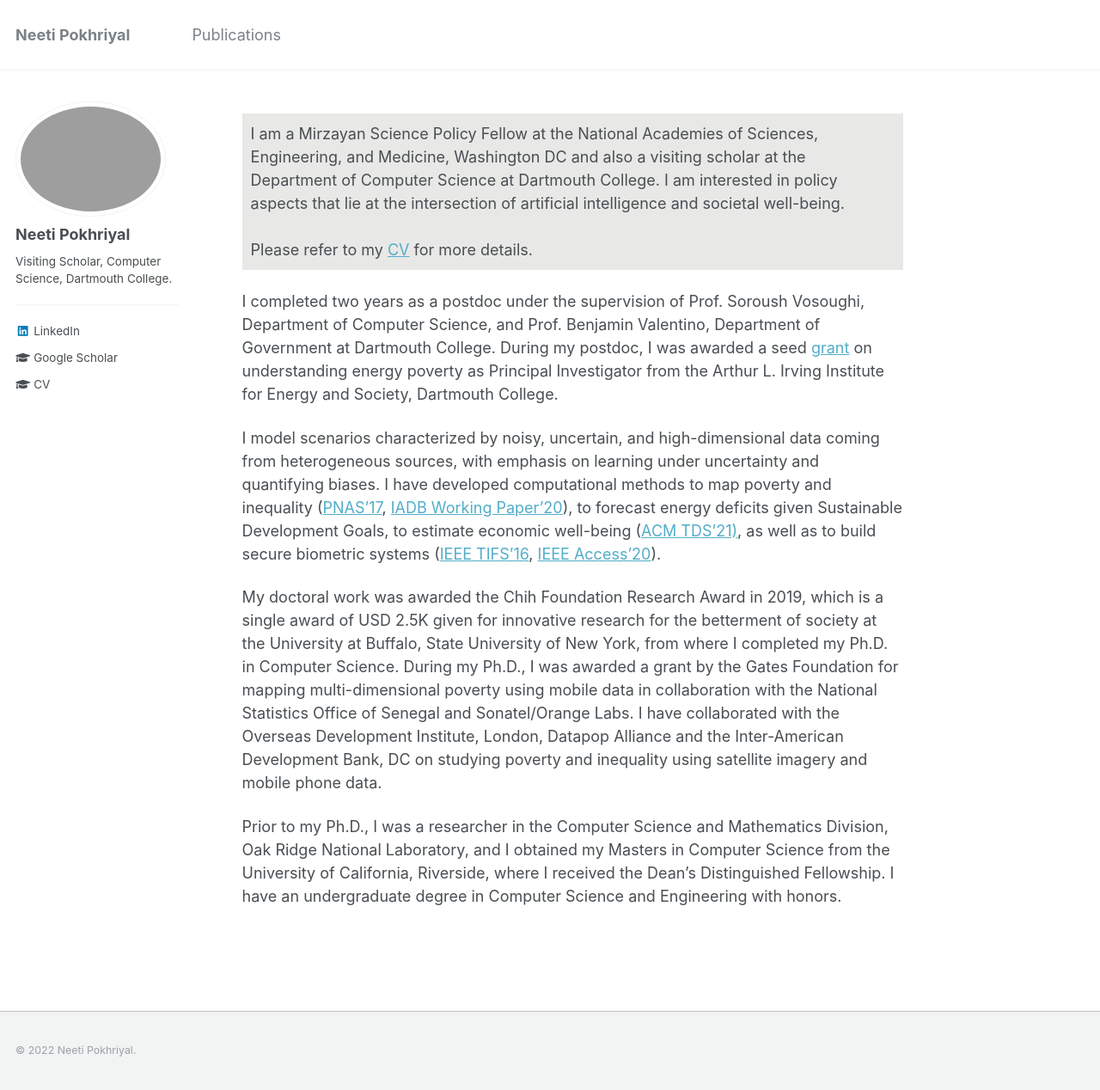
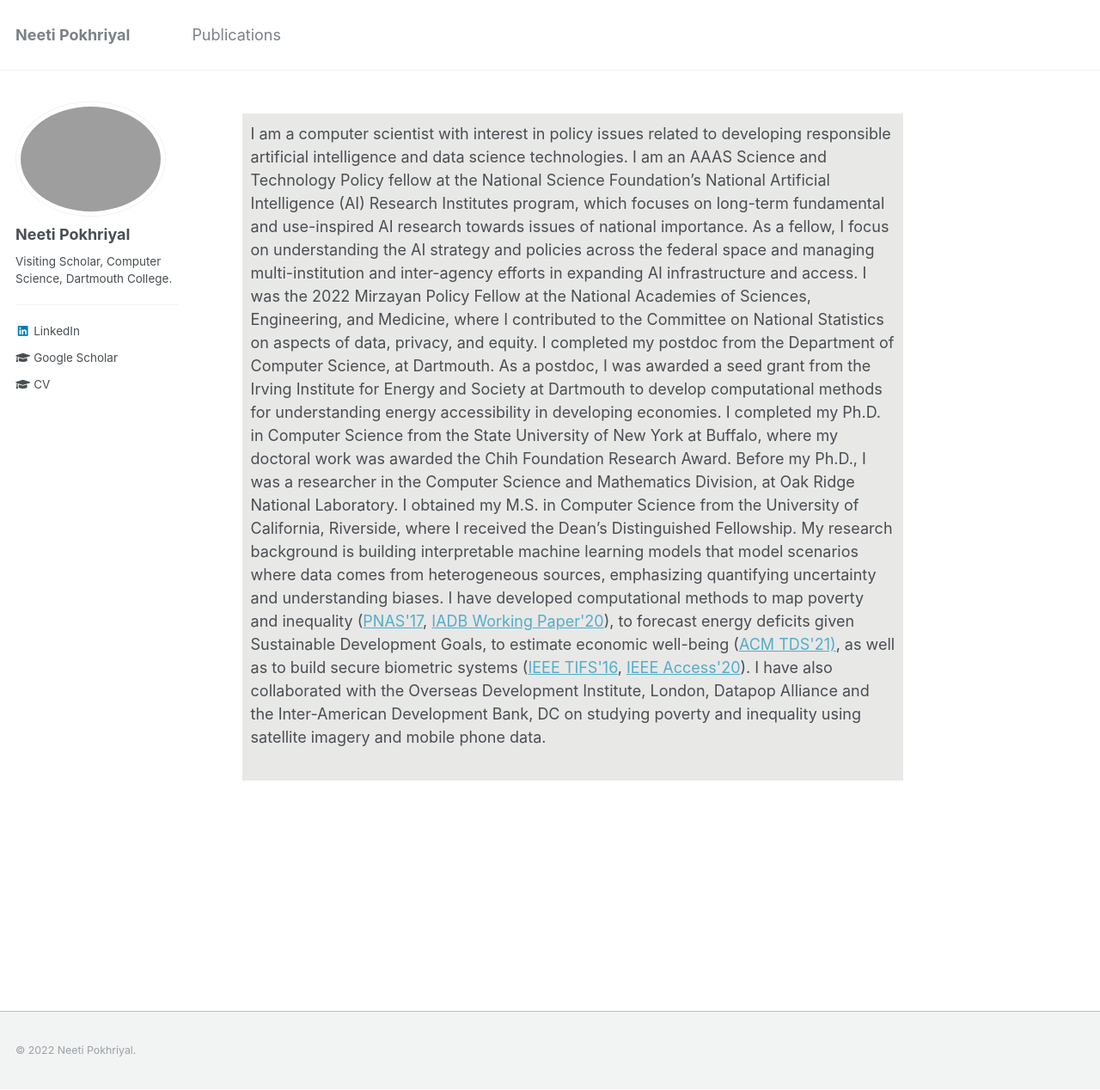
Before and after one commit to neetip/neetip.github.io, a Jekyll site: the page built from _pages/about.md, in a window 1280 px wide and 1268 px high. Shown: the whole window at 86% size. Built offline with Jekyll 4.4.1, drawn with Linux system fonts in a browser that asks for light colours.

Commit message:
Update about.md

```diff
--- a/_pages/about.md
+++ b/_pages/about.md
@@ -9,15 +9,12 @@ redirect_from:
 ---
 
 <p style="padding: 10px; background-color:#E8E8E7 ; border: 0px;">
-  I am a Mirzayan Science Policy Fellow at the National Academies of Sciences, Engineering, and Medicine, Washington DC and also a visiting scholar at the Department of Computer Science at Dartmouth College. I am interested in policy aspects that lie at the intersection of artificial intelligence and societal well-being.
+I am a computer scientist with interest in policy issues related to developing responsible artificial intelligence and data science technologies. I am an AAAS Science and Technology Policy fellow at the National Science Foundation’s National Artificial Intelligence (AI) Research Institutes program, which focuses on long-term fundamental and use-inspired AI research towards issues of national importance. As a fellow, I focus on understanding the AI strategy and policies across the federal space and managing multi-institution and inter-agency efforts in expanding AI infrastructure and access.
+
+I was the 2022 Mirzayan Policy Fellow at the National Academies of Sciences, Engineering, and Medicine, where I contributed to the Committee on National Statistics on aspects of data, privacy, and equity.
+
+I completed my postdoc from the Department of Computer Science, at Dartmouth. As a postdoc, I was awarded a seed grant from the Irving Institute for Energy and Society at Dartmouth to develop computational methods for understanding energy accessibility in developing economies. I completed my Ph.D. in Computer Science from the State University of New York at Buffalo, where my doctoral work was awarded the Chih Foundation Research Award. Before my Ph.D., I was a researcher in the Computer Science and Mathematics Division, at Oak Ridge National Laboratory. I obtained my M.S. in Computer Science from the University of California, Riverside, where I received the Dean’s Distinguished Fellowship.
+
+My research background is building interpretable machine learning models that model scenarios where data comes from heterogeneous sources, emphasizing quantifying uncertainty and understanding biases. I have developed computational methods to map poverty and inequality (<a href="https://www.pnas.org/content/114/46/E9783">PNAS'17</a>, <a href="https://publications.iadb.org/en/estimating-and-forecasting-income-poverty-and-inequality-in-haiti-using-satellite-imagery-and-mobile-phone-data">IADB Working Paper'20</a>), to forecast energy deficits given Sustainable Development Goals, to estimate economic well-being (<a href="https://dl.acm.org/doi/10.1145/3498332">ACM TDS'21)</a>, as well as to build secure biometric systems (<a href="assets/docs/ieee_tifs.pdf">IEEE TIFS'16</a>, <a href="https://ieeexplore.ieee.org/document/9157880">IEEE Access'20</a>). I have also collaborated with the Overseas Development Institute, London, Datapop Alliance and the Inter-American Development Bank, DC on studying poverty and inequality using satellite imagery and mobile phone data.
 <br/><br/>
-Please refer to my <a href="/assets/docs/CV_Neeti_Jan22.pdf">CV</a> for more details.
 </p>
-
-I completed two years as a postdoc under the supervision of Prof. Soroush Vosoughi, Department of Computer Science, and Prof. Benjamin Valentino, Department of Government at Dartmouth College. During my postdoc, I was awarded a seed <a href="https://irving.dartmouth.edu/research/funding-faculty/funded-projects/mapping-country-wide-energy-access-majority-world">grant</a> on understanding energy poverty as Principal Investigator from the Arthur L. Irving Institute for Energy and Society, Dartmouth College.
-
-I model scenarios characterized by noisy, uncertain, and high-dimensional data coming from heterogeneous sources, with emphasis on learning under uncertainty and quantifying biases. I have developed computational methods to map poverty and inequality (<a href="https://www.pnas.org/content/114/46/E9783">PNAS'17</a>, <a href="https://publications.iadb.org/en/estimating-and-forecasting-income-poverty-and-inequality-in-haiti-using-satellite-imagery-and-mobile-phone-data">IADB Working Paper'20</a>), to forecast energy deficits given Sustainable Development Goals, to estimate economic well-being (<a href="https://dl.acm.org/doi/10.1145/3498332">ACM TDS'21)</a>, as well as to build secure biometric systems (<a href="assets/docs/ieee_tifs.pdf">IEEE TIFS'16</a>, <a href="https://ieeexplore.ieee.org/document/9157880">IEEE Access'20</a>).
-
-My doctoral work was awarded the Chih Foundation Research Award in 2019, which is a single award of USD 2.5K given for innovative research for the betterment of society at the University at Buffalo, State University of New York, from where I completed my Ph.D. in Computer Science. During my Ph.D., I was awarded a grant by the Gates Foundation for mapping multi-dimensional poverty using mobile data in collaboration with the National Statistics Office of Senegal and Sonatel/Orange Labs. I have collaborated with the Overseas Development Institute, London, Datapop Alliance and the Inter-American Development Bank, DC on studying poverty and inequality using satellite imagery and mobile phone data.
-
-Prior to my Ph.D., I was a researcher in the Computer Science and Mathematics Division, Oak Ridge National Laboratory, and I obtained my Masters in Computer Science from the University of California, Riverside, where I received the Dean’s Distinguished Fellowship. I have an undergraduate degree in Computer Science and Engineering with honors.
```
